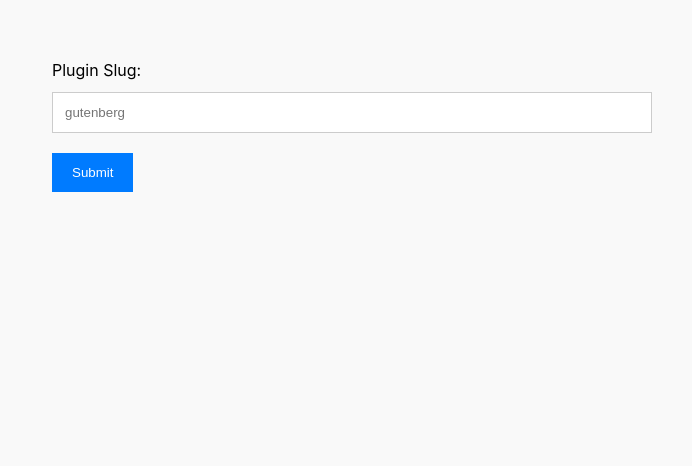
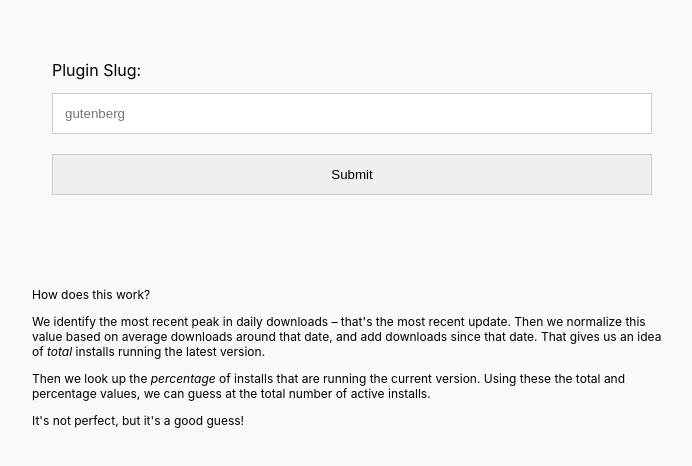
Before and after one commit to lukecarbis/estimate-wp-plugin-active-installs, a plain HTML site: page index.html in a window 1280 px wide. Shown: the whole page, without its empty margins (288-980 px from the left). Drawn offline with Linux system fonts and the light colour scheme.

Commit message:
Add description and tweak estimation formula

```diff
--- a/functions/api/data.js
+++ b/functions/api/data.js
@@ -111,6 +111,7 @@ const handleRequest = async (request) => {
             }
 
             return {
+                downloads: apiResult,
                 peakValueDate,
                 latestPeakValue,
                 normalizedData,
@@ -121,7 +122,7 @@ const handleRequest = async (request) => {
         const normalizedDownloads = getNormalizedDownloads(downloadsData);
         const latestVersionPercentage = getLatestVersionPercentage(versionsData);
         const reportedInstalls = getReportedInstalls(pluginData);
-        const estimatedInstalls = Math.floor(normalizedDownloads.latestPeakValue / (latestVersionPercentage / 100)) + normalizedDownloads.sumAfterPeak;
+        const estimatedInstalls = Math.floor((normalizedDownloads.latestPeakValue + normalizedDownloads.sumAfterPeak) / (latestVersionPercentage / 100));
 
         return new Response(JSON.stringify({
             normalizedDownloads: normalizedDownloads,
--- a/index.html
+++ b/index.html
@@ -19,7 +19,7 @@
 
         label {
             display: block;
-            margin-bottom: 0.75rem;
+            margin-bottom: 0.8rem;
         }
 
         input {
@@ -43,12 +43,16 @@
         }
 
         #results {
-            margin-left: 1.25rem;
+            margin: 0 1.25rem;
             padding: 1.25rem;
         }
 
         #results li {
             margin-bottom: 0.75rem;
+        }
+
+        #description {
+            font-size: 0.75rem;
         }
     </style>
 </head>
@@ -56,13 +60,20 @@
 <form id="pluginForm">
     <label for="slug">Plugin Slug:</label>
     <input type="text" id="slug" name="slug" placeholder="gutenberg" required>
-    <button type="submit">Submit</button>
+    <input type="submit" value="Submit">
 </form>
 
 <ul id="results">
     <!-- Results will be populated here -->
 </ul>
 
+<div id="description">
+    <p>How does this work?</p>
+    <p>We identify the most recent peak in daily downloads – that's the most recent update. Then we normalize this value based on average downloads around that date, and add downloads since that date. That gives us an idea of <em>total</em> installs running the latest version.</p>
+    <p>Then we look up the <em>percentage</em> of installs that are running the current version. Using these the total and percentage values, we can guess at the total number of active installs.</p>
+    <p>It's not perfect, but it's a good guess!</p>
+</div>
+
 <script src="script.js"></script>
 </body>
 </html>
```
